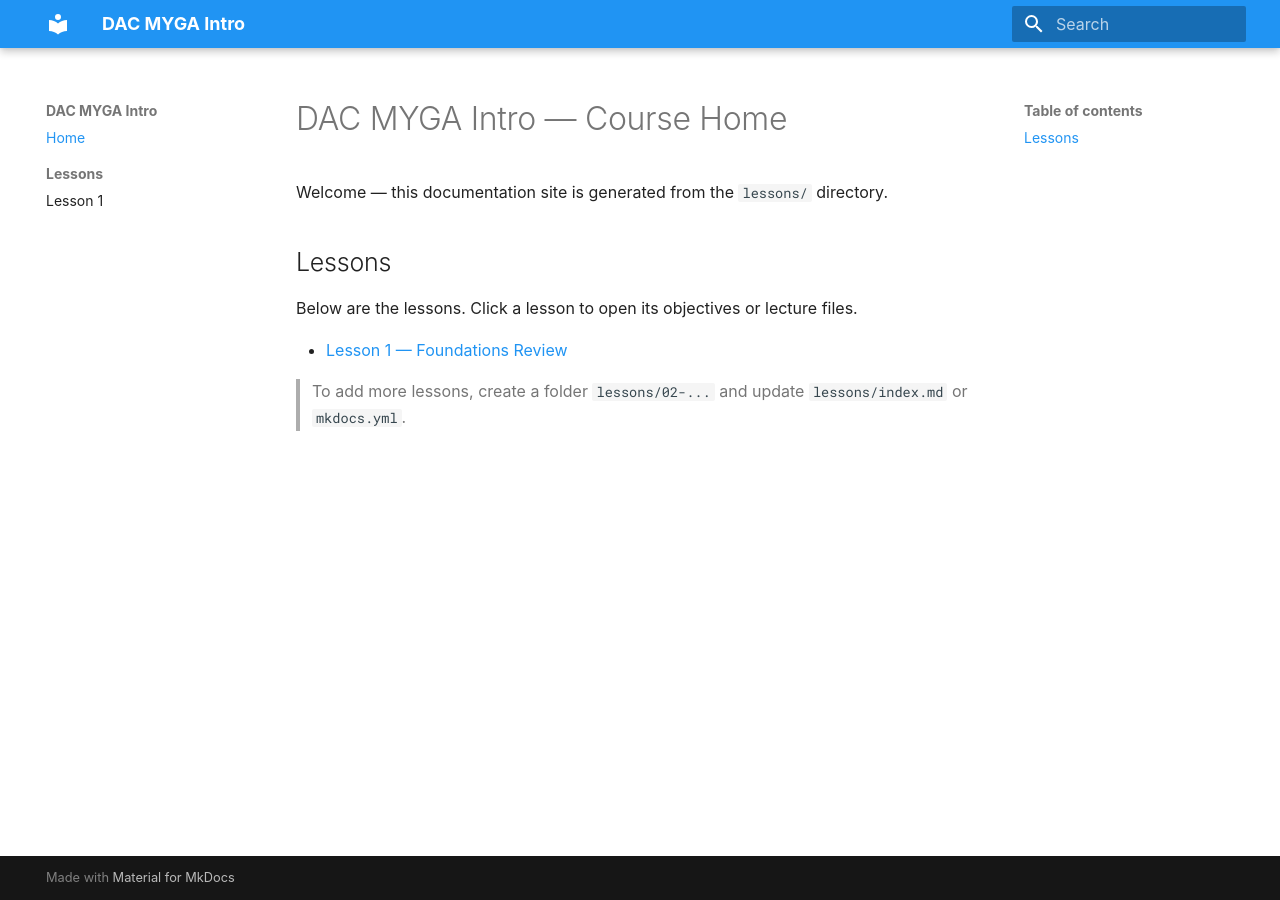
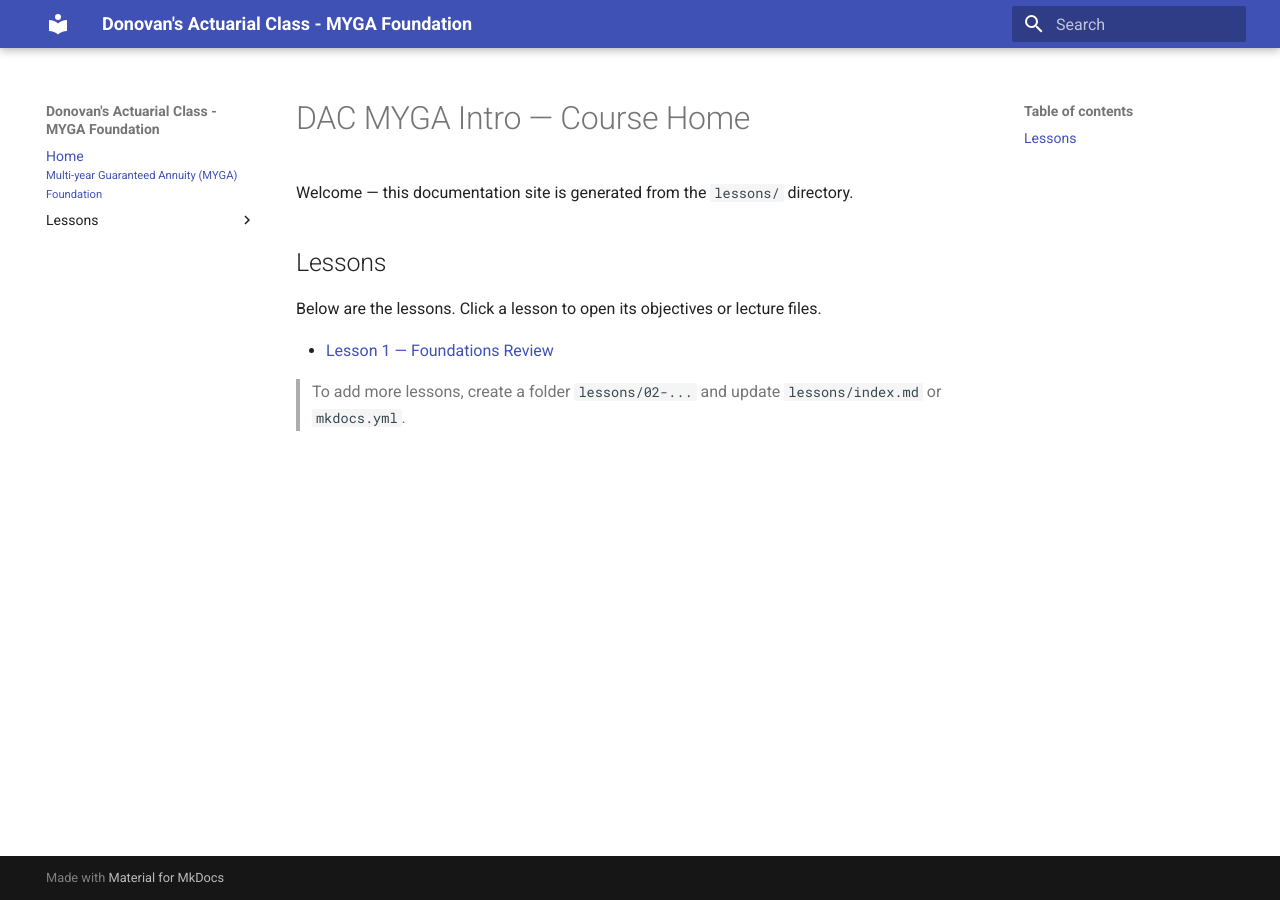
Before and after one commit to DonovanHou2023/dac-myga-intro, an MkDocs documentation site: the page built from lessons/index.md, in a window 1280 px wide. Built offline with MkDocs 1.6.1 and Material for MkDocs 9.7.7, drawn with Linux system fonts in a browser that asks for light colours; some web fonts are replaced.

Commit message:
small changes to pages

```diff
--- a/lessons/index.md
+++ b/lessons/index.md
@@ -1,5 +1,6 @@
 ---
-title: DAC MYGA Intro
+title: Donovan's Actuarial Class
+subtitle: Multi-year Guaranteed Annuity (MYGA) Foundation
 ---
 
 # DAC MYGA Intro — Course Home
--- a/mkdocs.yml
+++ b/mkdocs.yml
@@ -1,23 +1,18 @@
-site_name: DAC MYGA Intro
+site_name: Donovan's Actuarial Class - MYGA Foundation
 site_url: https://DonovanHou2023.github.io/dac-myga-intro
 docs_dir: lessons
 site_dir: mkdocs_site
 nav:
   - Home: index.md
   - Lessons:
-      - Lesson 1: 01-foundations-review/objectives.md
+      - Lesson 1: 01-foundations-review/lecture.md
+      - Lesson 2: 02-myga-overview/lecture.md
 theme:
   name: material
   palette:
     scheme: default
-    primary: 'blue'
-    accent: 'orange'
-  font:
-    text: 'Inter, Roboto, Arial, sans-serif'
-  features:
-    - navigation.expand
-    - navigation.sections
-    - navigation.instant
+    primary: '#0B3D91'    # deep blue primary
+    accent: '#0A75D1'     # slightly brighter accent
 
 markdown_extensions:
   - admonition
```
Also changed, not shown: lessons/01-foundations-review/objectives.md (deleted, +0 -1 lines), 1 other file.
